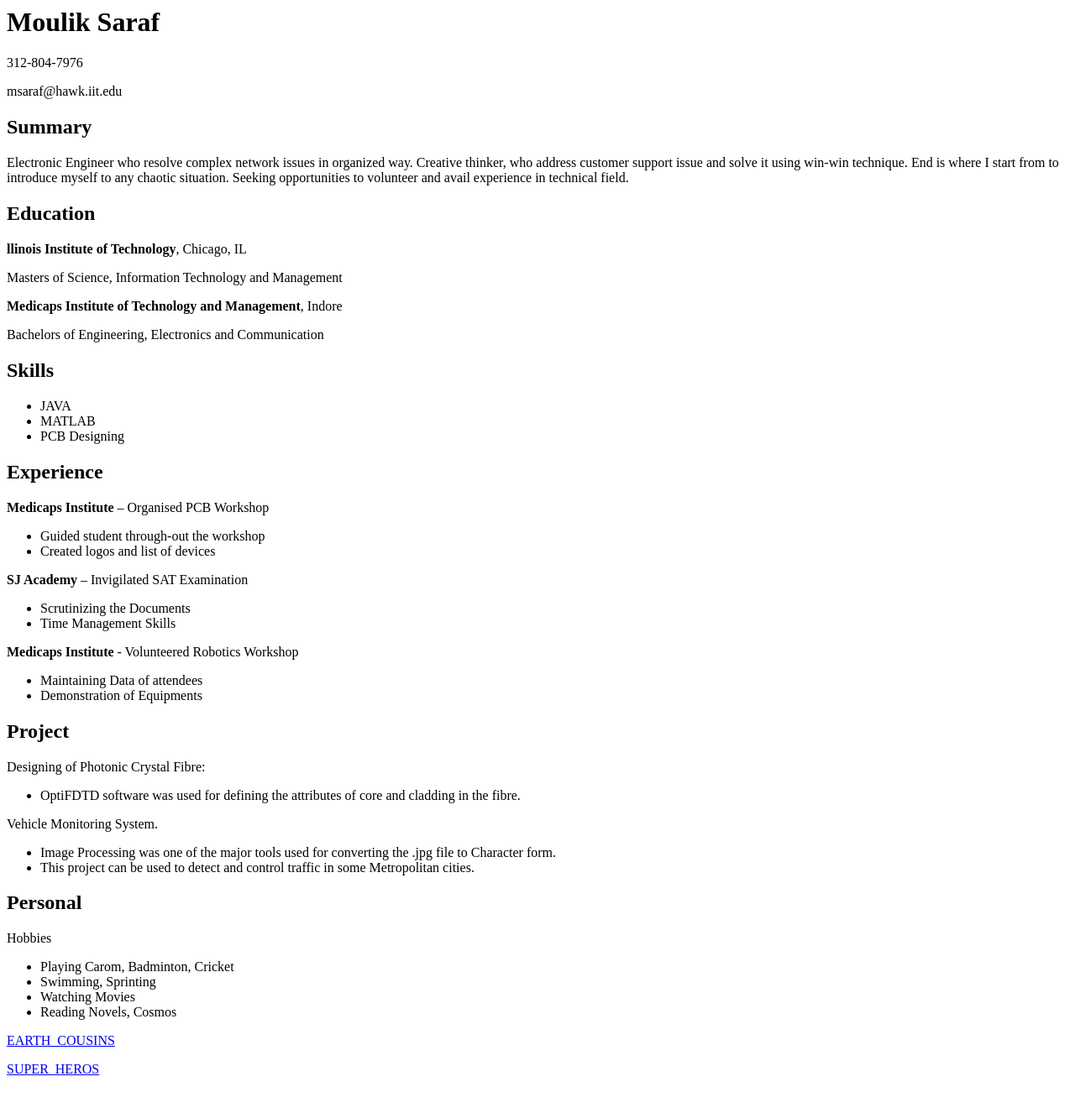
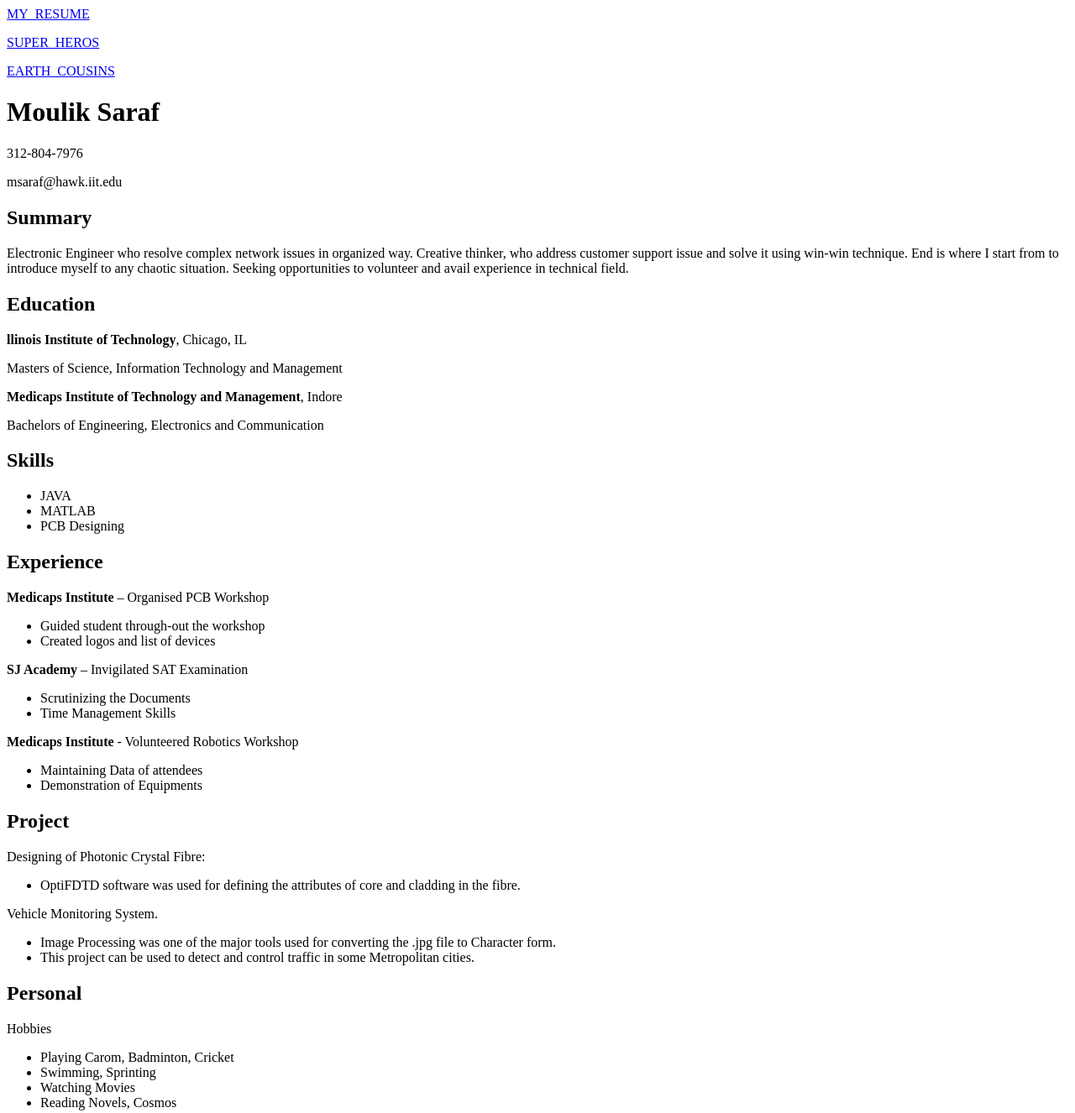
Before and after one commit to Moulik25/Project_1, a plain HTML site: page index.html in a window 1280 px wide. Shown: the whole page at 84% size. Before the commit the page ends 1299 px from the top, so only its background shows below. Drawn offline with Linux system fonts and the light colour scheme.

Commit message:
Update index.html

```diff
--- a/index.html
+++ b/index.html
@@ -4,6 +4,10 @@
 	<title>Resume-Moulik Saraf</title>
 	</head>
 		<body>
+			<p><a href="index.html">MY_RESUME</a></p>
+			<p><a href="Superhero.html">SUPER_HEROS</a></p>
+			<p><a href="Earth_Cousin.html">EARTH_COUSINS</a></p>
+
 			<h1>Moulik Saraf</h1>
 			<p>312-804-7976</p>
 			<p>msaraf@hawk.iit.edu</p>
@@ -54,8 +58,6 @@
 				<li>Watching Movies</li>
 				<li>Reading Novels, Cosmos</li>
 			</ul>
-			<p><a href="Earth_Cousin.html">EARTH_COUSINS</a></p>
-			<p><a href="Superhero.html">SUPER_HEROS</a></p>
 		</body>
 
 </html>
```
